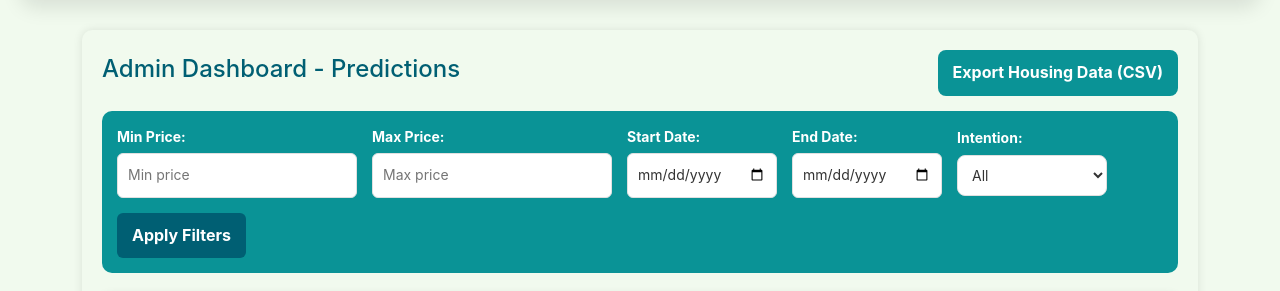
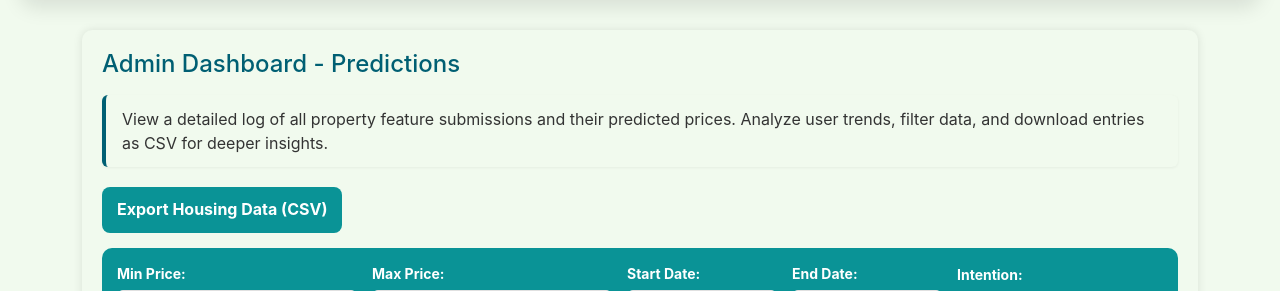
Before and after one commit to Kennedy178/housing_prediction, a Flask app: page /admin in a window 1280 px wide. Shown: the part 202-493 px from the top of the page. Run offline with Flask 3, Linux system fonts and the light colour scheme; data that the repository does not hold is empty; parts of the project's set-up code (start-up, migrations or seed data) failed here and were passed over.

Commit message:
explaining admin dashboard page for the user

```diff
--- a/app/templates/admin.html
+++ b/app/templates/admin.html
@@ -291,6 +291,23 @@ html.dark-mode .admin-table tr:nth-child(even) {
     color: white;
 }
 
+
+.dashboard-description {
+  color: var(--text-color);
+  background-color: var(--bg-color);
+  border-left: 4px solid var(--primary-color);
+  padding: 0.75rem 1rem;
+  margin-top: 0.5rem;
+  margin-bottom: 1.25rem;
+  font-size: 1rem;
+  line-height: 1.5;
+  border-radius: 6px;
+  box-shadow: 0 1px 3px rgba(0, 0, 0, 0.05);
+}
+
+
+
+
 </style>
 
 
@@ -300,8 +317,13 @@ html.dark-mode .admin-table tr:nth-child(even) {
 <div class="admin-container">
     <div class="header-section">
         <h1>Admin Dashboard - Predictions</h1>
+        <p class="dashboard-description">
+            View a detailed log of all property feature submissions and their predicted prices.
+            Analyze user trends, filter data, and download entries as CSV for deeper insights.
+        </p>
         <button id="downloadCSV" class="download-button">Export Housing Data (CSV)</button>
     </div>
+
 
   <!-- Filters -->
 <div class="filters">
```
